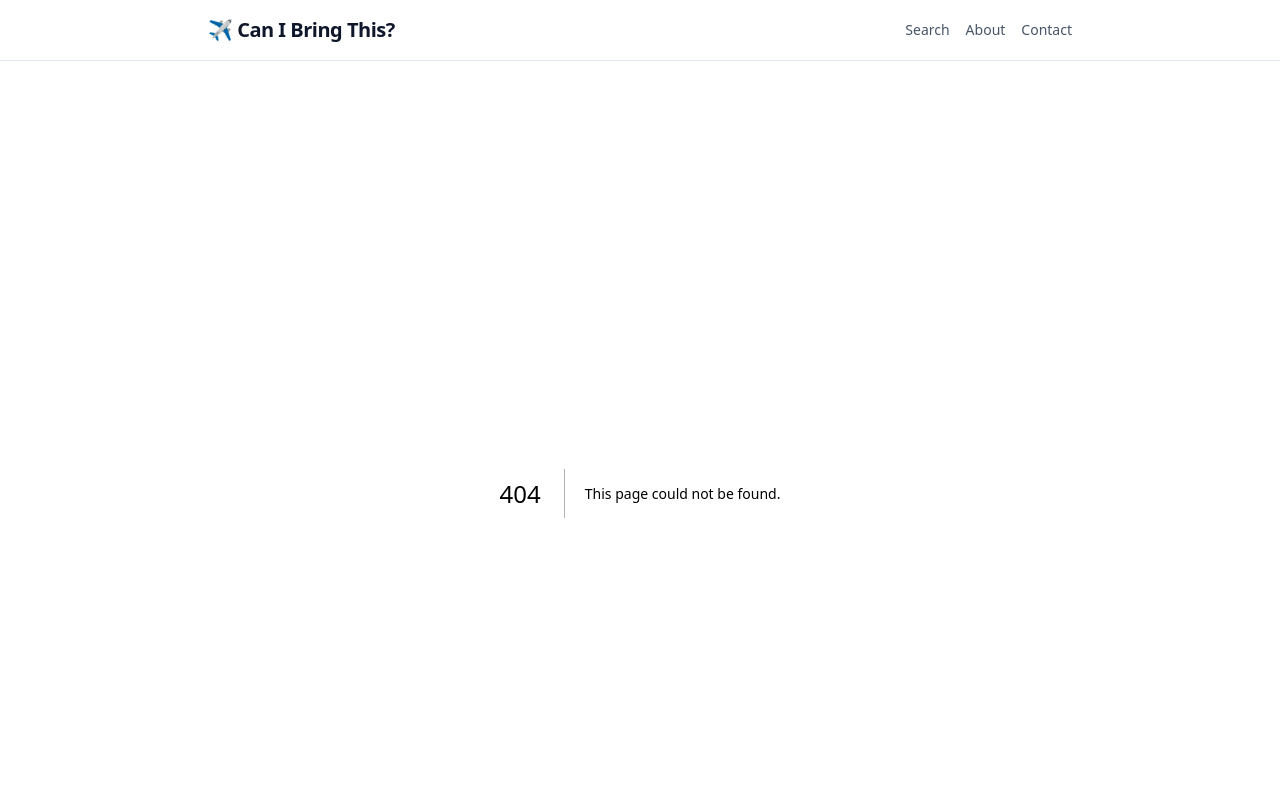
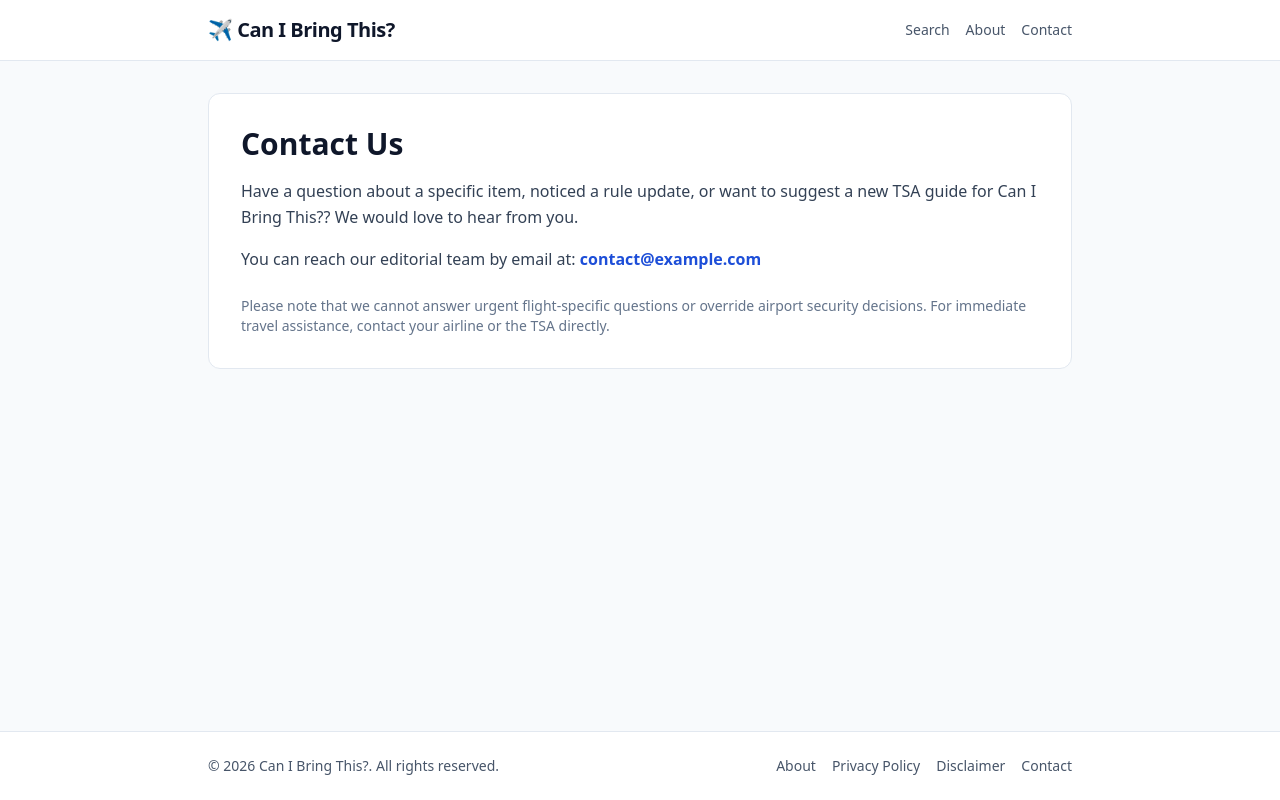
Before and after one commit to crescimentodigital1981-sudo/site-bagagem-tsa, a Next.js app: page /contact in a window 1280 px wide. Before the commit this address had no page. Shown: the top 800 px of the page. Built offline with nearby package versions, Linux system fonts and the light colour scheme.

Commit message:
Create page.tsx

```diff
--- /dev/null
+++ b/app/contact/page.tsx
@@ -0,0 +1,33 @@
+import type { Metadata } from "next";
+import { SITE_NAME } from "@/lib/config";
+
+export const metadata: Metadata = {
+  title: "Contact Us",
+  description: `Get in touch with the ${SITE_NAME} team for questions, corrections, or item requests.`,
+};
+
+export default function ContactPage() {
+  return (
+    <article className="bg-white border border-slate-200 rounded-xl p-6 sm:p-8 space-y-4">
+      <h1 className="text-3xl font-extrabold text-slate-900">Contact Us</h1>
+      <p className="text-slate-700 leading-relaxed">
+        Have a question about a specific item, noticed a rule update, or want to
+        suggest a new TSA guide for {SITE_NAME}? We would love to hear from you.
+      </p>
+      <p className="text-slate-700 leading-relaxed">
+        You can reach our editorial team by email at:{" "}
+        <a
+          href="mailto:contact@example.com"
+          className="text-blue-700 font-semibold hover:underline"
+        >
+          contact@example.com
+        </a>
+      </p>
+      <p className="text-sm text-slate-500 pt-2">
+        Please note that we cannot answer urgent flight-specific questions or
+        override airport security decisions. For immediate travel assistance,
+        contact your airline or the TSA directly.
+      </p>
+    </article>
+  );
+}
```
